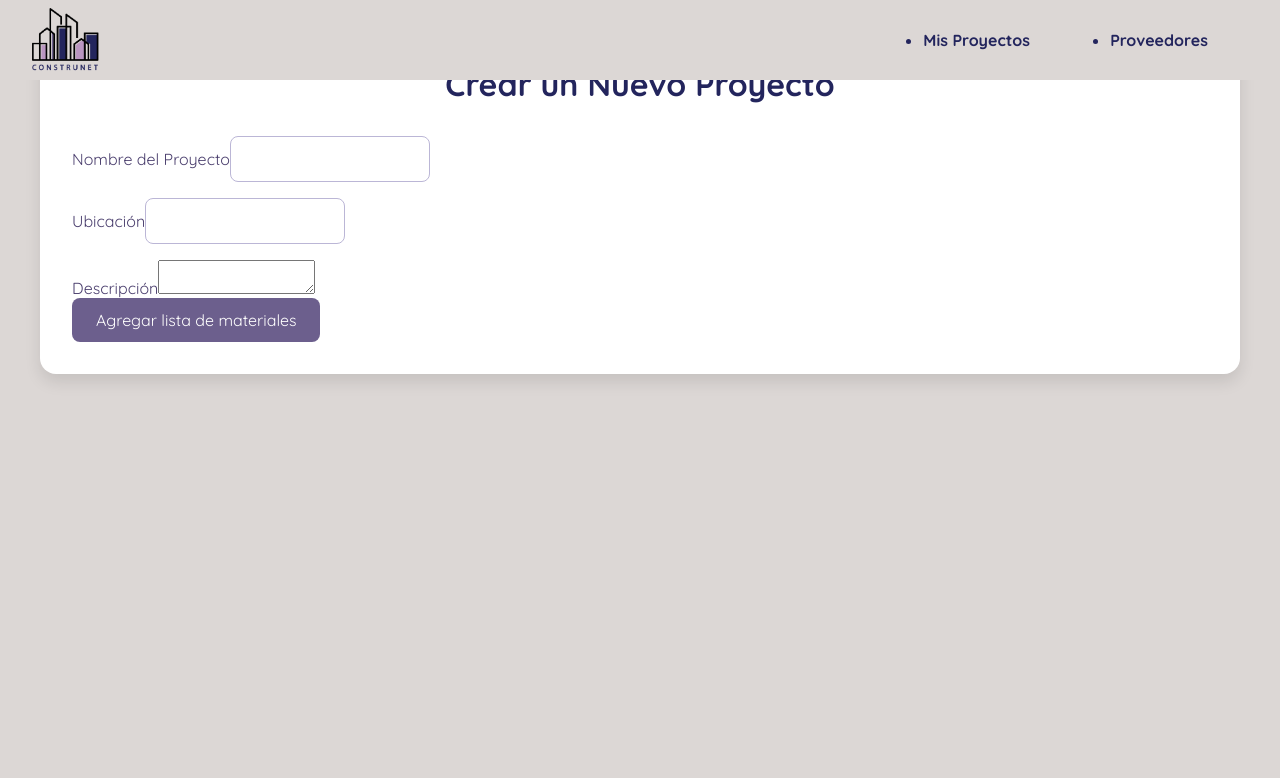
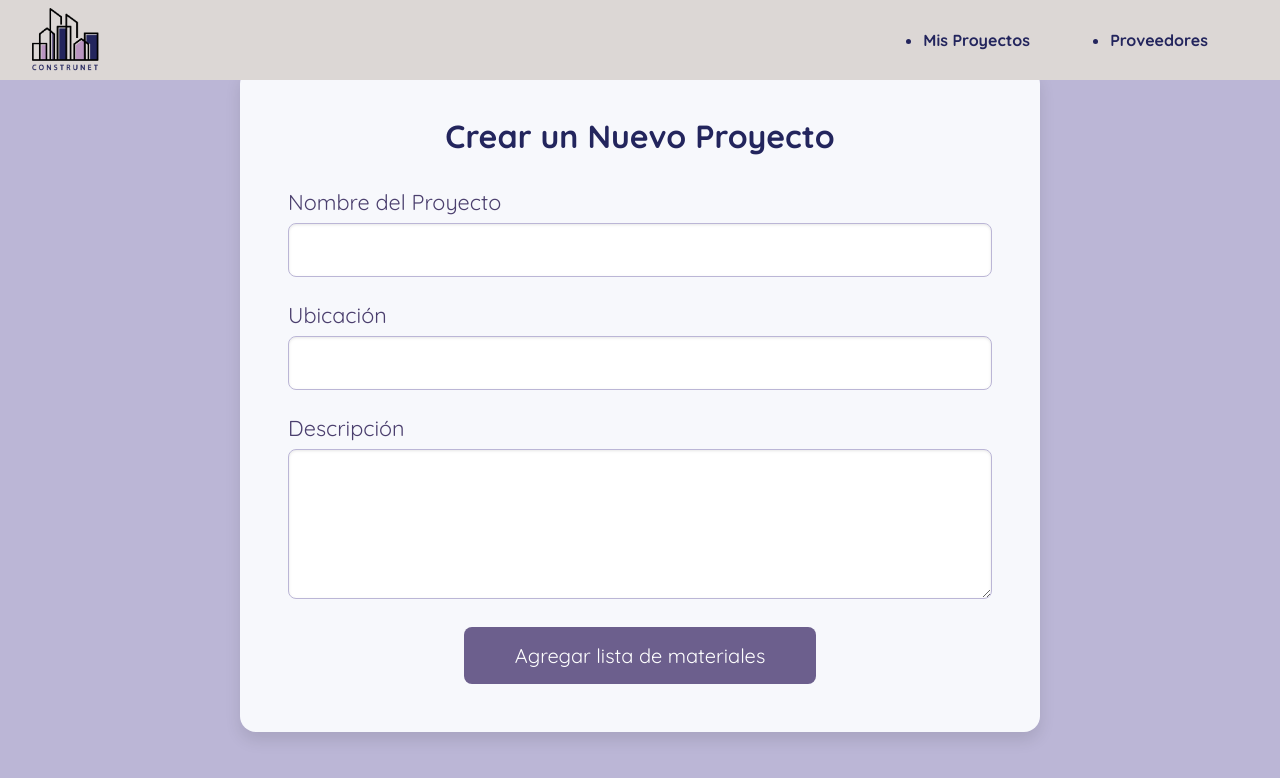
Before and after one commit to lucastro95/ConstrunetApp, a Next.js app: page /crear-proyecto in a window 1280 px wide. Shown: the top 778 px of the page. Built offline with nearby package versions, Linux system fonts and the light colour scheme.

Commit message:
update new proyect

```diff
--- a/src/ui/newProyect/NewProyectForm.tsx
+++ b/src/ui/newProyect/NewProyectForm.tsx
@@ -1,21 +1,21 @@
-'use client'
+"use client";
 // pages/create-project.tsx
-import React, { useState } from 'react';
-import styles from './newproyectform.module.scss';
+import React, { useState } from "react";
+import styles from "./newproyectform.module.scss";
 // router
-import { useRouter } from 'next/navigation';
+import { useRouter } from "next/navigation";
 
 const NewProyect: React.FC = () => {
-  const [projectName, setProjectName] = useState('');
-  const [location, setLocation] = useState('');
-  const [description, setDescription] = useState('');
+    const [projectName, setProjectName] = useState("");
+    const [location, setLocation] = useState("");
+    const [description, setDescription] = useState("");
     const router = useRouter();
 
     const handleSubmit = async (e: React.FormEvent) => {
         e.preventDefault();
 
         // Redirect to the project page
-    router.push('/agregar-lista');
+        router.push("/agregar-lista");
 
         // const projectData = {
         //   projectName,
@@ -47,8 +47,10 @@ const NewProyect: React.FC = () => {
             <div className={styles.card}>
                 <h1 className={styles.header}>Crear un Nuevo Proyecto</h1>
                 <form onSubmit={handleSubmit}>
-          <div className={styles['form-group']}>
-            <label className={styles.label} htmlFor="projectName">Nombre del Proyecto</label>
+                    <div className={styles["form-group"]}>
+                        <label className={styles.label} htmlFor="projectName">
+                            Nombre del Proyecto
+                        </label>
                         <input
                             className={styles.input}
                             type="text"
@@ -58,8 +60,10 @@ const NewProyect: React.FC = () => {
                             required
                         />
                     </div>
-          <div className={styles['form-group']}>
-            <label className={styles.label} htmlFor="location">Ubicación</label>
+                    <div className={styles["form-group"]}>
+                        <label className={styles.label} htmlFor="location">
+                            Ubicación
+                        </label>
                         <input
                             className={styles.input}
                             type="text"
@@ -69,8 +73,10 @@ const NewProyect: React.FC = () => {
                             required
                         />
                     </div>
-          <div className={styles['form-group']}>
-            <label className={styles.label} htmlFor="description">Descripción</label>
+                    <div className={styles["form-group"]}>
+                        <label className={styles.label} htmlFor="description">
+                            Descripción
+                        </label>
                         <textarea
                             className={styles.textarea}
                             id="description"
@@ -79,7 +85,11 @@ const NewProyect: React.FC = () => {
                             required
                         />
                     </div>
-          <button className={styles.button} type="submit">Agregar lista de materiales</button>
+                    <div className={styles.buttoncontainer}>
+                        <button className={styles.button} type="submit">
+                            Agregar lista de materiales
+                        </button>
+                    </div>
                 </form>
             </div>
         </div>
--- a/src/ui/newProyect/newproyectform.module.scss
+++ b/src/ui/newProyect/newproyectform.module.scss
@@ -1,151 +1,78 @@
-/* styles/AddMaterials.module.scss */
+/* styles/CreateProject.module.scss */
 .container {
   display: flex;
   flex-direction: column;
+  justify-content: center;
   align-items: center;
   min-height: 100vh;
-    background-color: #DCD7D5;
-    padding: 2rem;
+  background-color:#BBB6D6 ; /* Background color from the provided palette */
 }
 
 .card {
   background: #fff;
-    padding: 2rem;
+  padding: 3rem; /* Increased padding */
   border-radius: 16px;
   box-shadow: 0 8px 16px rgba(0, 0, 0, 0.1);
-    max-width: 1200px;
+  max-width: 800px; /* Increased max-width */
   width: 100%;
+  background-color: #F7F8FC;
+}
+.buttoncontainer {
+  display: flex;
+  flex-direction: column;
+  justify-content: center;
+  align-items: center;
 }
 
 .header {
-    font-size: 2rem;
+  font-size: 2rem; /* Increased font size */
   margin-bottom: 2rem;
-    color: #23255D;
+  color: #23255D; /* Darkest color from the palette */
   text-align: center;
 }
 
-  .filters {
-    display: flex;
-    justify-content: space-between;
-    margin-bottom: 2rem;
-  }
+.form-group {
+  margin-bottom: 1.5rem;
 
-  .filter-group {
-    display: flex;
-    flex-direction: column;
 }
 
 .label {
+  display: block;
   margin-bottom: 0.5rem;
-    color: #4B3F6E;
+  font-size: 1.35rem; /* Increased font size */
+  color: #4B3F6E; /* Darker color from the palette */
 }
 
 .input,
-  .select {
-    padding: 0.75rem;
-    border: 1px solid #BBB6D6;
+.textarea {
+  width: 100%;
+  padding: 1rem; /* Increased padding */
+  border: 1px solid #BBB6D6; /* Light border color from the palette */
   border-radius: 8px;
+  box-shadow: inset 0 1px 3px rgba(0, 0, 0, 0.1);
   font-size: 1rem;
   background-color: #fff;
   color: #23255D;
-    width: 200px;
-    margin-bottom: 1rem;
 }
 
-  .materials-list {
-    display: grid;
-    grid-template-columns: repeat(auto-fill, minmax(200px, 1fr));
-    gap: 1.5rem;
-    margin-bottom: 2rem;
-  }
-
-  .material-card {
-    background: #fff;
-    border: 1px solid #BBB6D6;
-    border-radius: 8px;
-    padding: 1rem;
-    text-align: center;
-    box-shadow: 0 4px 8px rgba(0, 0, 0, 0.1);
-  }
-
-  .material-card h3 {
-    color: #23255D;
-    margin-bottom: 1rem;
-  }
-
-  .material-card p {
-    color: #4B3F6E;
-    margin-bottom: 1rem;
+.textarea {
+  resize: vertical;
+  min-height: 150px; /* Increased minimum height */
 }
 
 .button {
-    background-color: #6C5F8D;
+  background-color: #6C5F8D; /* Primary button color from the palette */
   color: #fff;
-    padding: 0.75rem 1.5rem;
+  padding: 1rem 2rem; /* Increased padding */
   border: none;
   border-radius: 8px;
   cursor: pointer;
-    font-size: 1rem;
+  font-size: 1.25rem; /* Increased font size */
   transition: background-color 0.3s;
+  width: 50%;
+  text-align: center;
 }
 
 .button:hover {
-    background-color: #4B3F6E;
+  background-color: #4B3F6E; /* Darker hover color */
 }
-
-  .selected-materials {
-    background: #fff;
-    padding: 1rem;
-    border-radius: 16px;
-    box-shadow: 0 4px 8px rgba(0, 0, 0, 0.1);
-    margin-bottom: 2rem;
-    width: 100%;
-  }
-
-  .selected-materials h2 {
-    color: #23255D;
-    margin-bottom: 1rem;
-  }
-
-  .selected-material {
-    display: flex;
-    justify-content: space-between;
-    align-items: center;
-    padding: 1rem;
-    border-bottom: 1px solid #BBB6D6;
-  }
-
-  .selected-material:last-child {
-    border-bottom: none;
-  }
-
-  .selected-material p {
-    color: #4B3F6E;
-    margin: 0;
-  }
-
-  .quantity-input {
-    width: 50px;
-    padding: 0.5rem;
-    border: 1px solid #BBB6D6;
-    border-radius: 8px;
-    text-align: center;
-  }
-
-  .continue-button {
-    background-color: #6C5F8D;
-    color: #fff;
-    padding: 1rem 2rem;
-    border: none;
-    border-radius: 8px;
-    cursor: pointer;
-    font-size: 1.25rem;
-    transition: background-color 0.3s;
-    width: 100%;
-    text-align: center;
-    margin-top: 2rem;
-  }
-
-  .continue-button:hover {
-    background-color: #4B3F6E;
-  }
```
Lines whose indentation alone changed are shown as unchanged.
